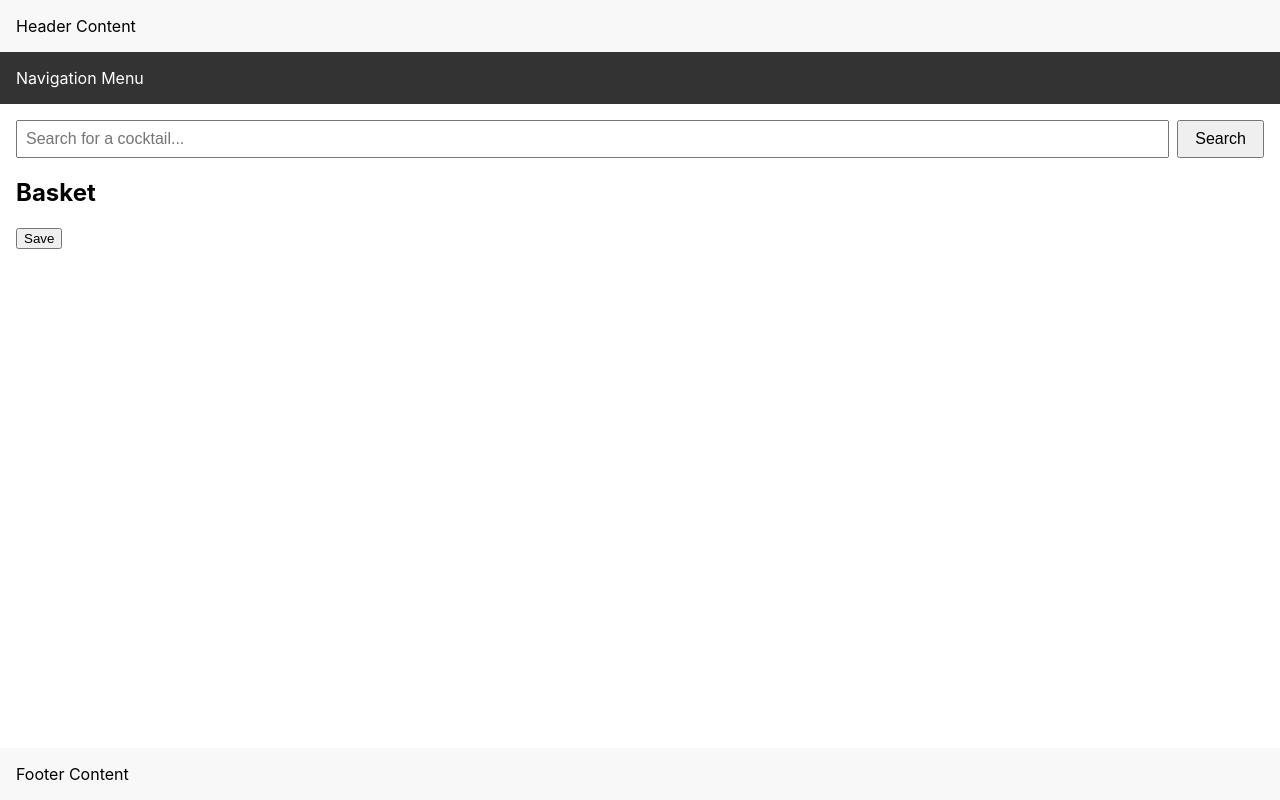
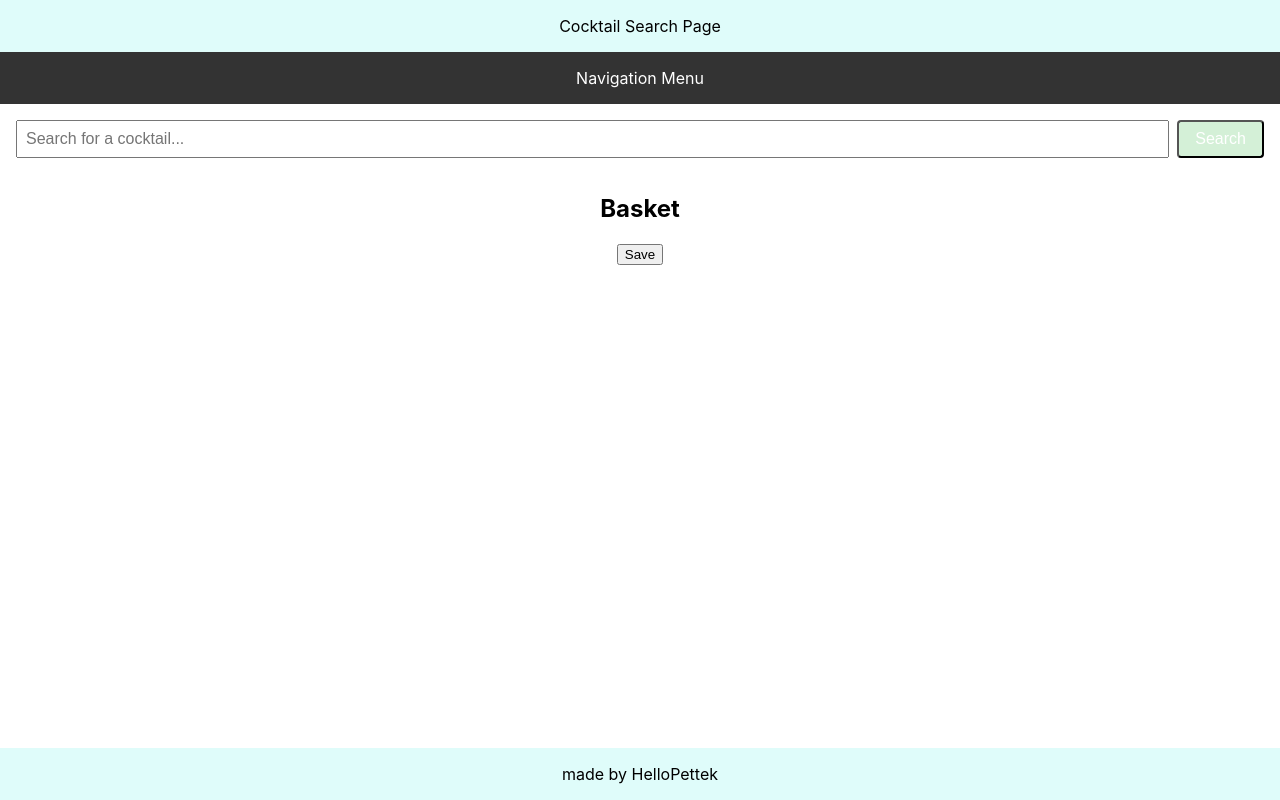
Before and after one commit to petekgithub/cocktailviewer, a Next.js app: page / in a window 1280 px wide. Built offline with nearby package versions, Linux system fonts and the light colour scheme.

Commit message:
css-update

```diff
--- a/src/components/CocktailCard/CocktailCard.module.scss
+++ b/src/components/CocktailCard/CocktailCard.module.scss
@@ -1,3 +1,10 @@
+.cardContainer {
+  display: grid;
+  grid-template-columns: repeat(3, 1fr);
+  gap: 16px; // Adjust gap between cards as needed
+  margin-bottom: 16px;
+}
+
 .card {
   border: 1px solid #ccc;
   border-radius: 8px;
@@ -20,9 +27,17 @@
   }
 
   button {
-    margin-top: 12px;
     padding: 8px 16px;
     font-size: 1rem;
+    margin-left: 0.5rem;
+    background-color: #b4ecba;
+    color: #fff;
+    border-radius: 4px;
+    transition: all 0.3s ease-in-out;
     cursor: pointer;
+
+    &:hover {
+      background-color: #a7e0ba;
+    }
   }
 }
--- a/src/components/Layout/Layout.module.scss
+++ b/src/components/Layout/Layout.module.scss
@@ -2,10 +2,11 @@
   display: flex;
   flex-direction: column;
   min-height: 100vh;
+  text-align: center;
 }
 
 .header {
-  background-color: #f8f8f8;
+  background-color: #dffcfa;
   padding: 1rem;
 }
 
@@ -21,6 +22,6 @@
 }
 
 .footer {
-  background-color: #f8f8f8;
+  background-color: #dffcfa;
   padding: 1rem;
 }
--- a/src/components/Layout/Layout.tsx
+++ b/src/components/Layout/Layout.tsx
@@ -19,10 +19,10 @@ const Layout = ({ children, title = "CocktailViewer" }: LayoutProps) => {
         <meta name="viewport" content="width=device-width, initial-scale=1" />
         <link rel="icon" href="/favicon.ico" />
       </Head>
-      <header className={styles.header}>Header Content</header>
+      <header className={styles.header}>Cocktail Search Page</header>
       <nav className={styles.nav}>Navigation Menu</nav>
       <main className={styles.main}>{children}</main>
-      <footer className={styles.footer}>Footer Content</footer>
+      <footer className={styles.footer}>made by HelloPettek</footer>
     </div>
   );
 };
--- a/src/components/SearchBar/SearchBar.module.scss
+++ b/src/components/SearchBar/SearchBar.module.scss
@@ -9,8 +9,17 @@
   }
 
   button {
-    padding: 0.5rem 1rem;
+    padding: 8px 16px;
     font-size: 1rem;
     margin-left: 0.5rem;
+    background-color: #d4f0d7;
+    color: #fff;
+    border-radius: 4px;
+    transition: all 0.3s ease-in-out;
+    cursor: pointer;
+
+    &:hover {
+      background-color: #a9f1c1;
+    }
   }
 }
--- /dev/null
+++ b/src/pages/index.module.scss
@@ -0,0 +1,6 @@
+.cocktail-list {
+  display: grid;
+  grid-template-columns: repeat(3, 1fr);
+  gap: 16px; // Kartlar arası boşluk
+  margin-top: 16px; // Üstteki boşluk
+}
--- a/src/pages/index.tsx
+++ b/src/pages/index.tsx
@@ -1,9 +1,11 @@
+// index.tsx
+import React, { useState } from "react";
 import Layout from "@/components/Layout/Layout";
 import SearchBar from "@/components/SearchBar/SearchBar";
 import CocktailCard from "@/components/CocktailCard/CocktailCard";
 import Basket from "@/components/Basket/Basket";
 import { Cocktail, CocktailData } from "@/interfaces/interfaces";
-import { useState } from "react";
+import styles from "./index.module.scss"; // Yeni eklediğimiz Sass dosyası
 
 const HomePage = () => {
   const [cocktails, setCocktails] = useState<Cocktail[]>([]);
@@ -37,7 +39,7 @@ const HomePage = () => {
   return (
     <Layout title="Cocktail Viewer">
       <SearchBar onSearch={handleSearch} />
-      <div className="cocktail-list">
+      <div className={styles["cocktail-list"]}>
         {cocktails.map((cocktail) => (
           <CocktailCard
             key={cocktail.idDrink}
```
